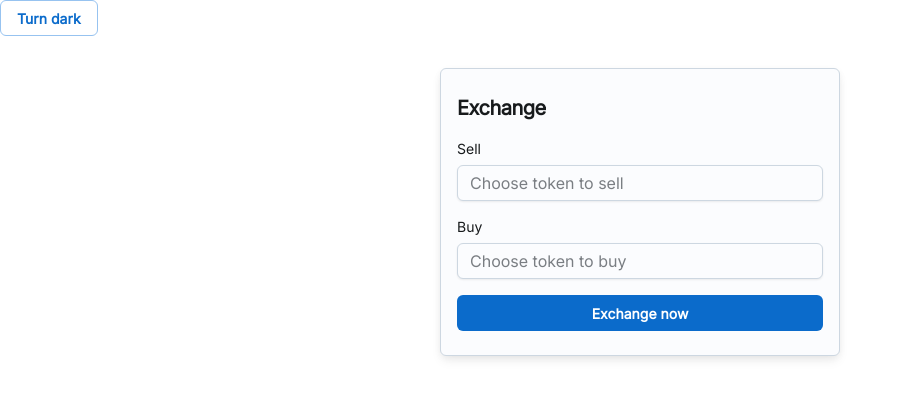
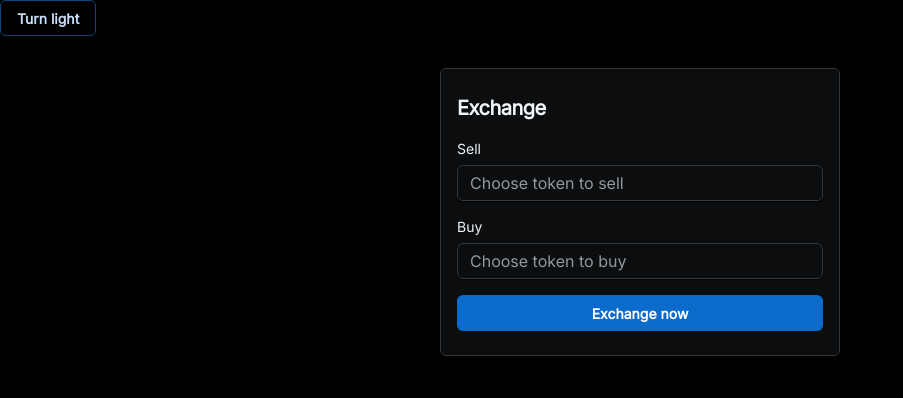
Before and after one commit to crypto-coins-exchange/crypto-coins-exchange, a React (Create React App) app in the folder src/: page / in a window 1280 px wide. Shown: the top 398 px of the page, without its empty margins (0-903 px from the left). Built offline with nearby package versions, Linux system fonts and the light colour scheme.

Commit message:
default mode is dark

```diff
--- a/src/src/App.tsx
+++ b/src/src/App.tsx
@@ -10,7 +10,9 @@ import { Navigation } from "./Navigation"
 function App() {
 
   return (
-    <CssVarsProvider>
+    <CssVarsProvider
+      defaultMode="dark"
+    >
       <CssBaseline />
       <Navigation />
       <Exchange />
```
